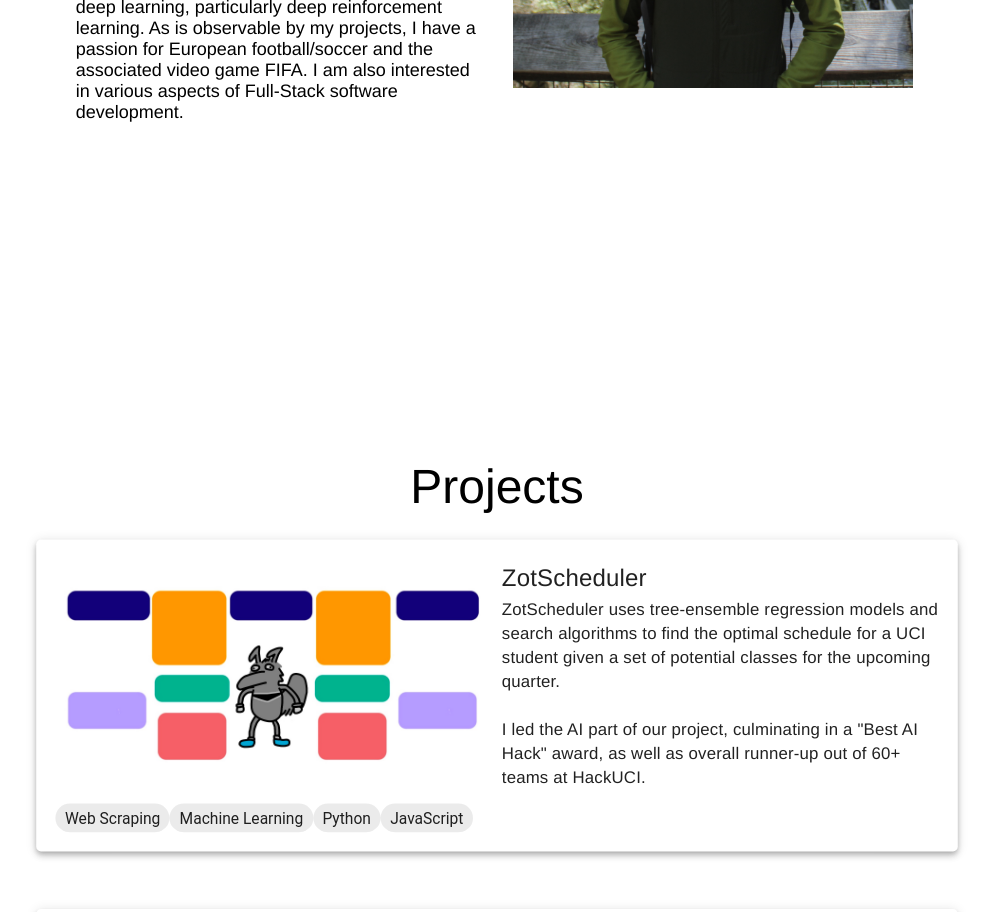
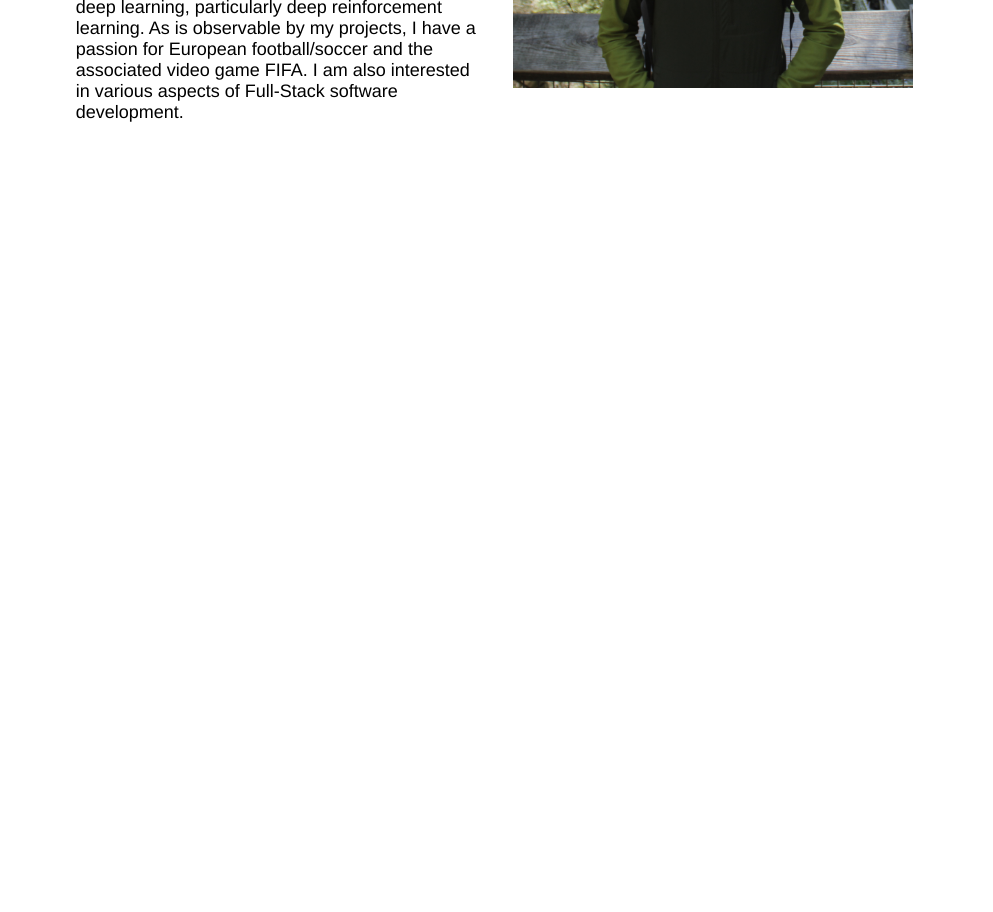
Before and after one commit to nmonette/portfolio, a React (Create React App) app: page / in a window 1280 px wide. Shown: the part 440-1352 px from the top of the page, without its empty margins (143-1136 px from the left). After the commit the page ends 800 px from the top, so only its background shows below. Built offline with nearby package versions, Linux system fonts and the light colour scheme.

Commit message:
Added separate page for projects

```diff
--- a/package.json
+++ b/package.json
@@ -13,6 +13,7 @@
     "gh-pages": "^5.0.0",
     "react": "^18.2.0",
     "react-dom": "^18.2.0",
+    "react-router-dom": "^6.14.1",
     "react-scripts": "5.0.1",
     "web-vitals": "^2.1.4"
   },
--- a/src/App.js
+++ b/src/App.js
@@ -3,7 +3,6 @@ import ProjectCard from "./components/projectCard";
 
 import { Grid, Typography } from "@mui/material";
 
-import { useRef } from "react";
 
 import face from "./IMG_6722.JPG"
 import peter from "./peter.jpeg"
@@ -11,12 +10,13 @@ import fsim from "./FootballSim.png"
 import fd from "./FIFADraft.png"
 import tf_logo from "./tflogo.jpeg"
 
-function App() {
-  let projects_scroller = useRef()
+import { createHashRouter, RouterProvider } from "react-router-dom";
+
+function About() {
   return(
     <>
-    <HomeBar projects={projects_scroller} />
-    <Grid container  justifyContent="center" columns={12} sx={{my:2, flexGrow: 1, overflowX:"hidden", overflowY: "hidden"}}>
+    <HomeBar />
+    <Grid container  justifyContent="center" alignContent="center" columns={12} sx={{my:2, flexGrow: 1, overflowX:"hidden", overflowY: "hidden"}}>
       <Grid item  xs={12} >
         <Grid container columns={12} justifyContent="center" spacing={4} sx={{my:2}}>
           <Grid item xs={4}>
@@ -35,7 +35,16 @@ function App() {
           <Grid item xs={4}><img src={face} alt="facePic" style={{width:400, height:400}} /></Grid>
         </Grid>
       </Grid>
-      <Grid ref={projects_scroller} item><Typography variant="h3" component="h3" sx={{mt:40, fontFamily:"Helvetica"}}>Projects</Typography></Grid>
+    </Grid>
+    </>
+  )
+}
+
+function Projects() {
+  return (
+    <>
+      <HomeBar/>
+      <Typography variant="h3" component="center" sx={{mt:10, fontFamily:"Helvetica"}}>Projects</Typography>
       <Grid container justifyContent="center" alignItems="center" columns={12} sx={{mb:40, mt:"10%"}} style={{ minHeight: '100vh', transform: 'scale(1.2)'}}>
         <ProjectCard title="ZotScheduler" imageSrc={peter} tags={["Web Scraping", "Machine Learning", "Python", "JavaScript"]} >
           ZotScheduler uses tree-ensemble regression models
@@ -61,9 +70,26 @@ function App() {
           The website's link is {<a href="https://nmonette.github.io/FIFADraft" >here</a>}.
         </ProjectCard>
       </Grid>
-    </Grid>
     </>
   )
 }
 
+function App() {
+  const router = createHashRouter([
+    {
+        path: "/",
+        element: <About />,
+    },
+    {
+        path: "projects",
+        element: <Projects />,
+    }
+], {shimErrors: true}) // , {basename:"localhost:3000/FIFADraft"}
+
+   return (
+        <RouterProvider router={router} basename={"/portfolio"} />
+   )
+}
+
+
 export default App;
--- a/src/components/toolbar.jsx
+++ b/src/components/toolbar.jsx
@@ -1,12 +1,13 @@
 import { Toolbar, AppBar, Button } from "@mui/material";
+import { useNavigate } from "react-router";
 
-export function HomeBar({ projects }) {
-
+export function HomeBar() {
+    const navigate = useNavigate()
     return (
         <AppBar position="sticky" sx={{backgroundColor:"#a9a9a9"}}>
             <Toolbar>
-                <Button color="inherit" onClick={() => window.scrollTo(0,0)} sx={{fontFamily:"Helvetica", fontSize:16}} >about</Button>
-                <Button color="inherit"onClick={() => projects.current.scrollIntoView()} sx={{fontFamily:"Helvetica", fontSize:16}} >projects</Button>
+                <Button color="inherit" onClick={() => navigate("/")} sx={{fontFamily:"Helvetica", fontSize:16}} >about</Button>
+                <Button color="inherit"onClick={() => navigate("/projects")} sx={{fontFamily:"Helvetica", fontSize:16}} >projects</Button>
             </Toolbar>
         </AppBar>
     )
```
Also changed, not shown: 8 other files (tests, documents, lock files or other folders).
